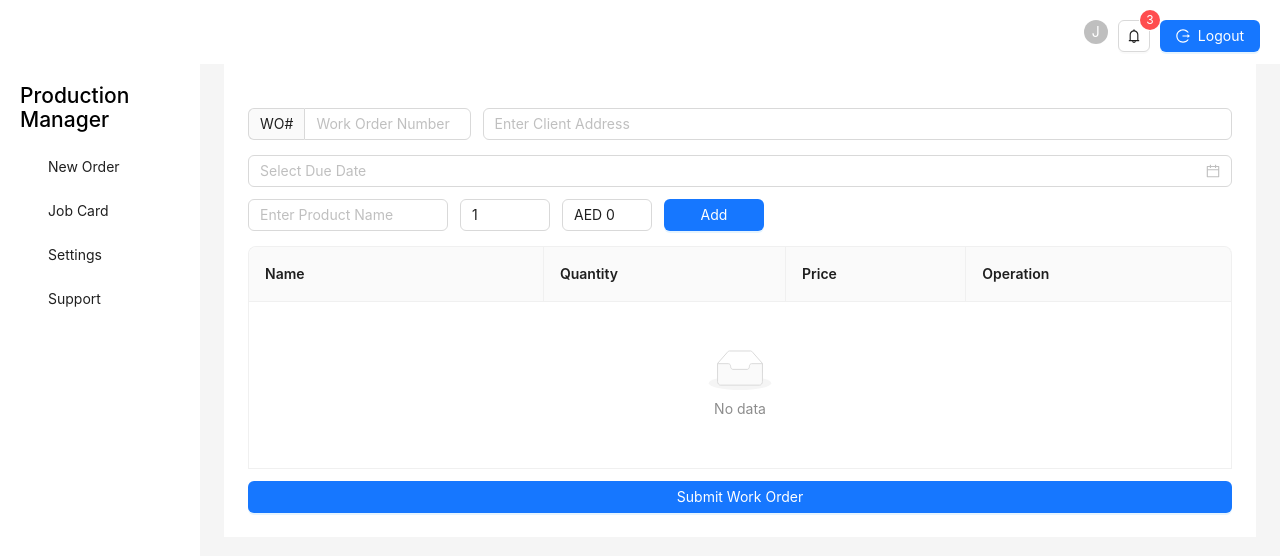
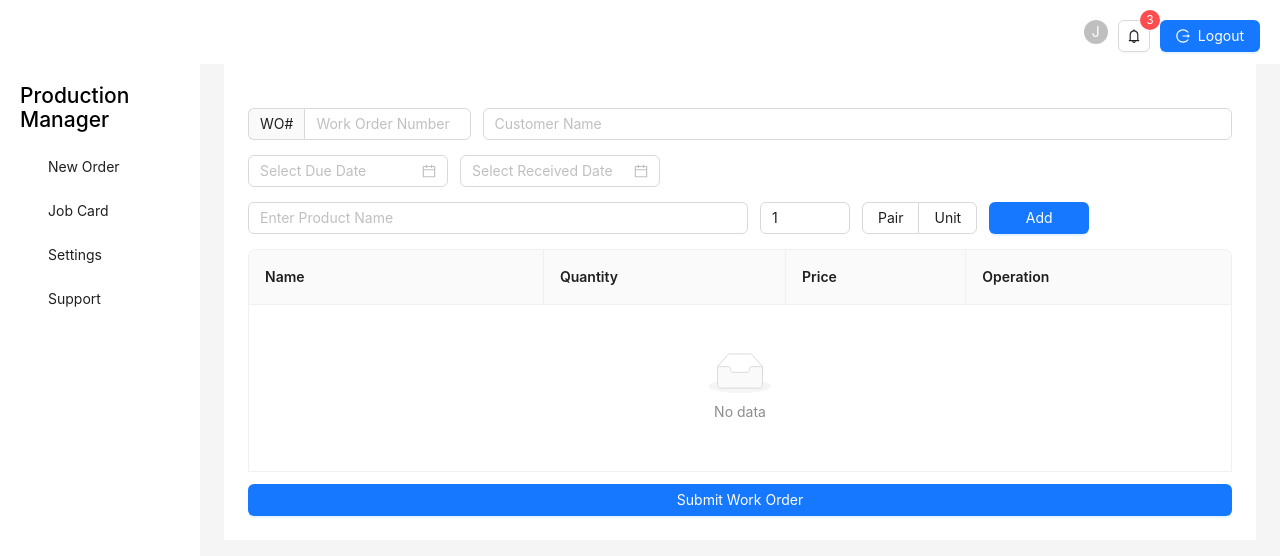
Before and after one commit to zeezaglobal/inventory-management, a React (Create React App) app: page /dashboard in a window 1280 px wide. Shown: the top 556 px of the page. Built offline with nearby package versions, Linux system fonts and the light colour scheme.

Commit message:
Order Ui updated

```diff
--- a/src/pages/Order.jsx
+++ b/src/pages/Order.jsx
@@ -2,7 +2,7 @@ import "../pages/Order.css";
 import React, { useState } from "react";
 import axios from "axios";
 import WorkOrderFeild from "../components/WorkOrderFeild";
-import { Button, InputNumber, DatePicker, Input, message } from "antd";
+import { Button, InputNumber, DatePicker, Input, message, Radio } from "antd";
 import ProductNameTable from "../components/ProductNameTable";
 
 const Order = () => {
@@ -30,20 +30,21 @@ const Order = () => {
     const address = e.target.value;
     setclientAddress(address);
 
-  // Update workOrder object
-  setWorkOrder((prevWorkOrder) => ({
-    ...prevWorkOrder,
-    clientAddress: address,
-  }));
+    // Update workOrder object
+    setWorkOrder((prevWorkOrder) => ({
+      ...prevWorkOrder,
+      clientAddress: address,
+    }));
     setStatus(0);
   };
 
   const handleQuantityChange = (value) => {
     setValue(value);
   };
-  const handlePriceChange = (value) => {
-    setPrice(value);
+  const handlePriceChange = (e) => {
+    setPrice(e.target.value);
   };
+
   const handleSubmit = async (e) => {
     e.preventDefault();
 
@@ -105,7 +106,6 @@ const Order = () => {
       setProductName("");
       setValue(1);
       setPrice(0);
-
     }
   };
 
@@ -136,22 +136,28 @@ const Order = () => {
           setWorkOrder={setWorkOrder}
         />
         <Input
-          placeholder="Enter Client Address"
+          placeholder="Customer Name"
           value={clientAddress}
           onChange={handleAddressChange}
         />
       </div>
+      <div className="firstline">
       <DatePicker
         placeholder="Select Due Date"
-        style={{ marginBottom: 12 }}
+        style={{ width: 200 ,marginRight:12}}
         onChange={handleDueDateChange}
       />
-
+        <DatePicker
+        placeholder="Select Received Date"
+        style={{ width: 200 }}
+        onChange={handleDueDateChange}
+      />
+    </div>
       <div className="firstline">
         <Input
           placeholder="Enter Product Name"
           value={productName}
-          style={{ width: 200 }}
+          style={{ width: 500 }}
           onChange={handleProductNameChange}
         />
         <InputNumber
@@ -161,16 +167,16 @@ const Order = () => {
           value={value}
           onChange={handleQuantityChange}
         />
-        <InputNumber
-          defaultValue={0}
-          style={{ marginLeft: 12 }}
+        <Radio.Group
           value={pricev}
           onChange={handlePriceChange}
-          formatter={(value) =>
-            `AED ${value}`.replace(/\B(?=(\d{3})+(?!\d))/g, ",")
-          }
-          parser={(value) => value?.replace(/AED\s?|(,*)/g, "")}
-        />
+          optionType="button"
+          buttonStyle="solid"
+          style={{ marginLeft: 12 }}
+        >
+          <Radio value="pair">Pair</Radio>
+          <Radio value="unit">Unit</Radio>
+        </Radio.Group>
         <Button
           type="primary"
           className="editable-add-btn"
```
